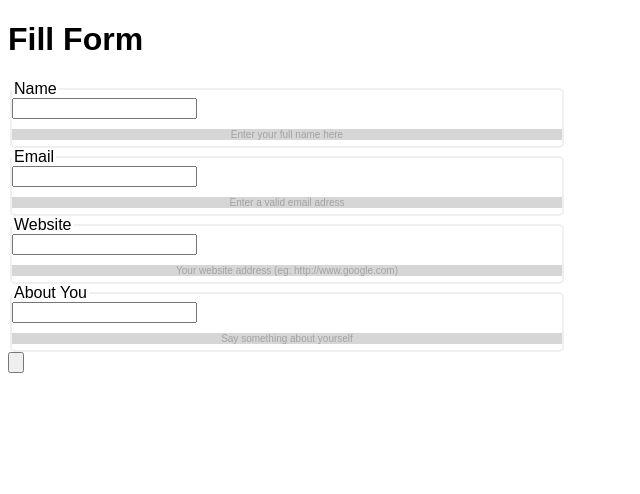
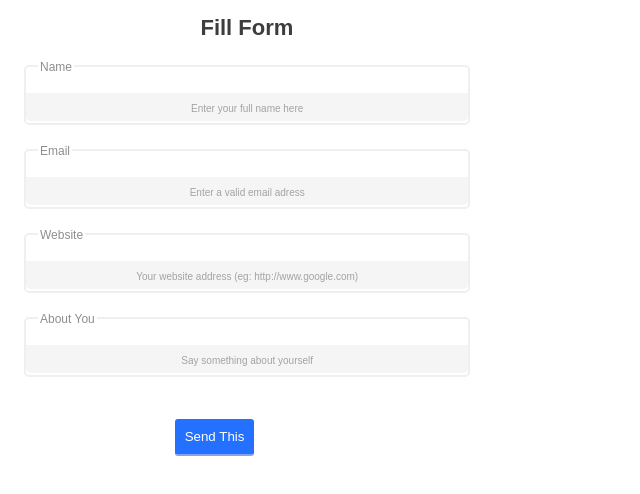
Before and after one commit to rdubel/exo_form, a plain HTML site: page fillform.html in a window 1280 px wide. Shown: the whole page, without its empty margins (0-640 px from the left). Drawn offline with Linux system fonts and the light colour scheme.

Commit message:
fill form v1.6 + initial sign up

```diff
--- a/css/fillform.css
+++ b/css/fillform.css
@@ -3,23 +3,62 @@
 }
 
 .container {
-    width: 850px;
+    width: 70%;
 
 }
 
+h1 {
+    text-align: center;
+    width: 54%;
+    font-size: 22px;
+    color: rgb(61, 61, 61);
+}
+
 fieldset {
-    width: 550px;
+    width: 50%;
     height: 64px;
     border-width: 2px;
     border-style: solid;
     border-radius: 5px;
     padding: 0;
+    margin: 1em;
+}
+
+fieldset input {
+    border: none;
+    width: 96%;
+}
+
+legend {
+    margin-left: 0.75em;
+
+}
+
+label {
+    font-size: 12px;
+    color: rgb(142, 142, 142);
 }
 
 p {
+    background-color: #f5f5f5;
+    border-bottom-left-radius: 5px;
+    border-bottom-right-radius: 5px;
+    color: #a3a3a3;
     font-size: 10px;
+    height: 39%;
+    margin: 0;
+    padding: 0;
+    padding-top: 1em;
     text-align: center;
-    background-color: #D6D6D6;
-    color: #a3a3a3;
+}
 
+form > input {
+    background-color: #2471ff;
+    border: medium none;
+    color: white;
+    margin-left: 12.5em;
+    margin-top: 2em;
+    padding: 0.75em;
+    border-radius: 3px;
+    border-bottom: 2px solid rgb(133, 161, 242);
 }
--- a/fillform.html
+++ b/fillform.html
@@ -8,7 +8,7 @@
    <body>
        <div class="container">
         <h1>Fill Form</h1>
-        <form class="" action="index.html" method="post">
+        <form class="" action="#" method="post">
             <fieldset>
                 <legend><label for="name">Name</label></legend>
                 <input type="text" name="name" value="">
@@ -29,7 +29,7 @@
                 <input type="text" name="you" value="">
                 <p>Say something about yourself</p>
             </fieldset>
-            <input type="submit" name="submit" value="">
+            <input type="submit" name="submit" value="Send This">
         </form>
        </div>
    </body>
```
Also changed, not shown: signup.html (added, +10 -0 lines), css/signup.css (added).
